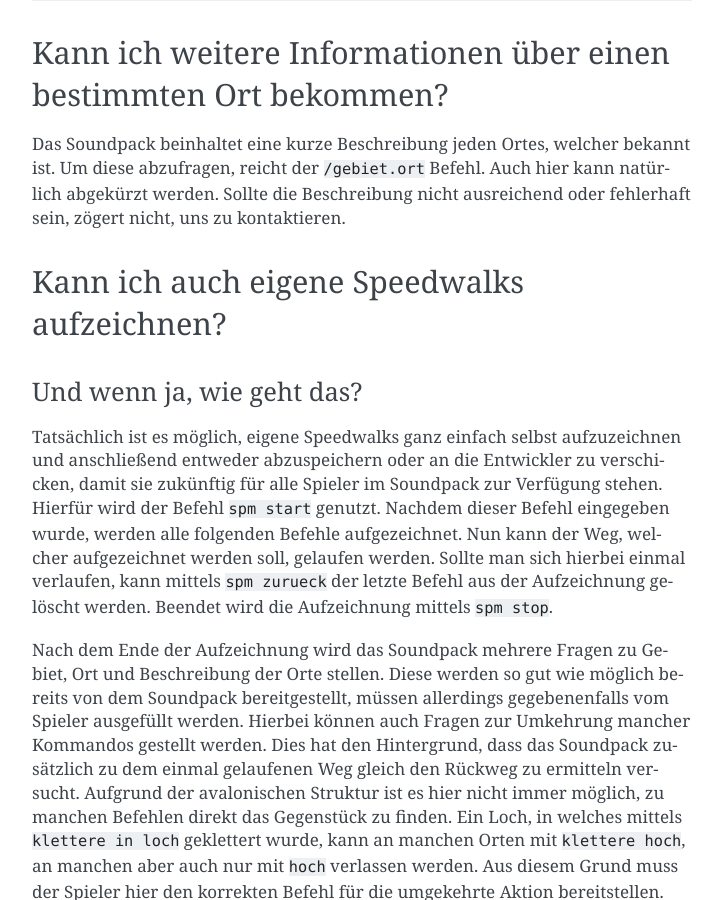
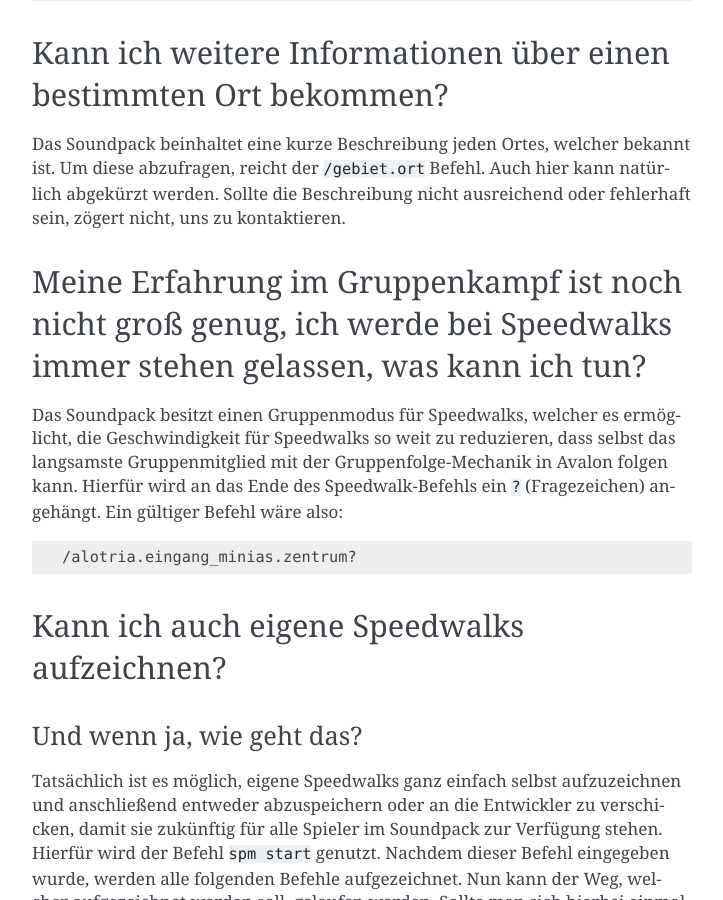
Before and after one commit to Timtam/avalon-documentation, a Sphinx documentation site: the page built from doc/src/playerdoc/speedwalking.rst, in a window 1280 px wide and 900 px high, scrolled down 1415 px. Shown: the whole window, without its empty margins (388-1111 px from the left). Built offline with Sphinx 7.4.7, drawn with Linux system fonts in a browser that asks for light colours.

Commit message:
Dokumentation zur Gruppenfunktion von Speedwalks

```diff
--- a/doc/src/playerdoc/speedwalking.rst
+++ b/doc/src/playerdoc/speedwalking.rst
@@ -67,6 +67,19 @@ ist. Um diese abzufragen, reicht der :code:`/gebiet.ort` Befehl. Auch hier kann
 natürlich abgekürzt werden. Sollte die Beschreibung nicht ausreichend oder
 fehlerhaft sein, zögert nicht, uns zu kontaktieren.
 
+Meine Erfahrung im Gruppenkampf ist noch nicht groß genug, ich werde bei Speedwalks immer stehen gelassen, was kann ich tun?
+----------------------------------------------------------------------------------------------------------------------------
+
+Das Soundpack besitzt einen Gruppenmodus für Speedwalks, welcher es ermöglicht,
+die Geschwindigkeit für Speedwalks so weit zu reduzieren, dass selbst das
+langsamste Gruppenmitglied mit der Gruppenfolge-Mechanik in Avalon folgen kann.
+Hierfür wird an das Ende des Speedwalk-Befehls ein :code:`?` (Fragezeichen)
+angehängt. Ein gültiger Befehl wäre also:
+
+.. code-block:: none
+
+   /alotria.eingang_minias.zentrum?
+
 Kann ich auch eigene Speedwalks aufzeichnen?
 --------------------------------------------
 
```
